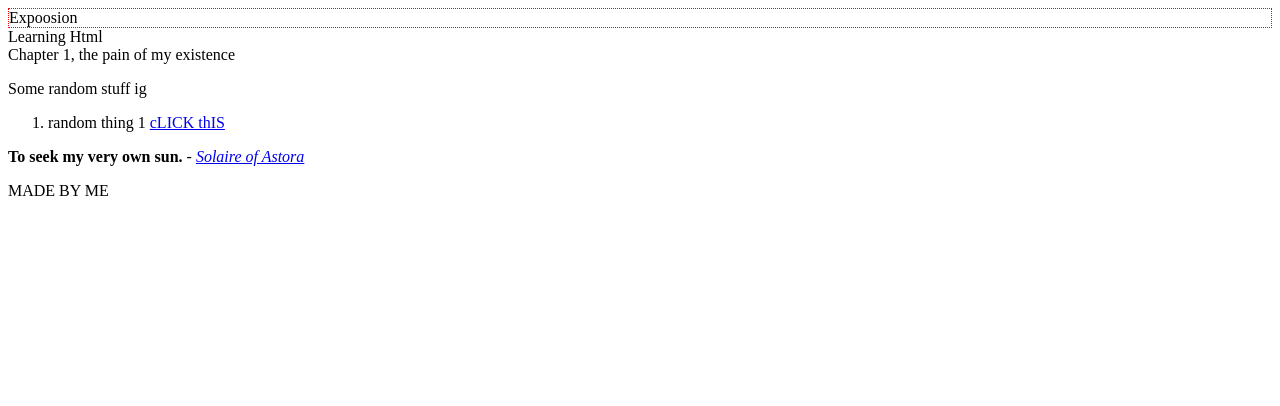
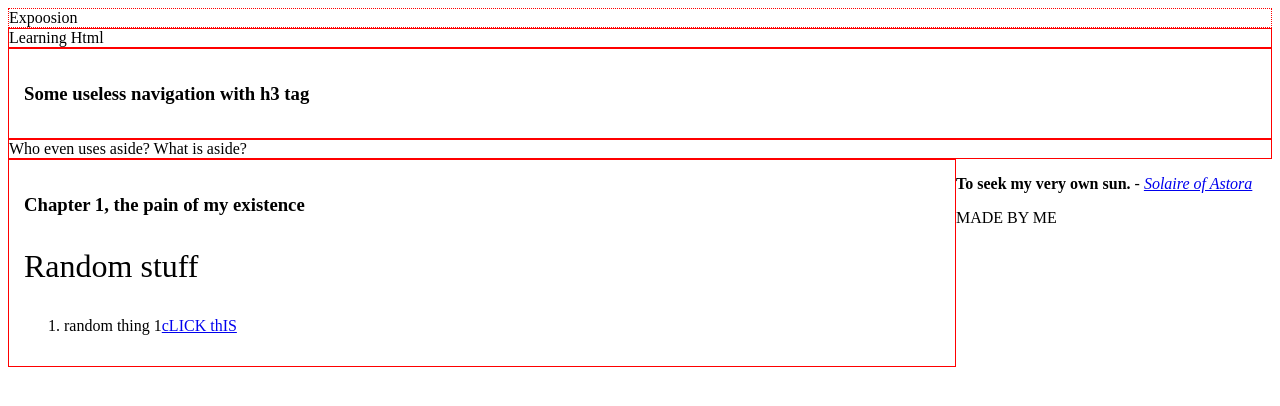
Before and after one commit to Solaire0fAstora/Footer-Practice-github.io, a plain HTML site: page index.html in a window 1280 px wide. Drawn offline with Linux system fonts and the light colour scheme.

Commit message:
wt4etgsdvc

```diff
--- a/index.html
+++ b/index.html
@@ -5,17 +5,33 @@
     <meta charset="utf-8">
     <title>Practice Footer</title>
     <script type = "text/javascript">alert "I'm an evil mastermind ehuehuehueyeujheuh." </script>
-    <style> div {border: thin dotted red;}</style>
+    <style>
+    div {border: thin dotted red;}
+    *{box-sizing: border-box;}
+    .header {border: 1px solid red}
+    .menu {width:25%
+          float: left;
+          padding: 15px;
+          border: 1px solid red}
+    .main {width: 75%;
+          float: left;
+          padding: 15px;
+          border: 1px solid red}
+
+    </style>
+    <div stlye="font-size:3">Expoosion</div>
   </head>
   <body>
-    <div>Expoosion</div>
-    <header>Learning Html</header>
-    <section> Chapter 1, the pain of my existence
-      <article>
-        <p> Some random stuff ig </p>
+    <header class="header">Learning Html</header>
+    <nav class="menu"><h3> Some useless navigation with h3 tag </h3></nav>
+    <aside class="header">Who even uses aside? What is aside?</aside>
+    <section class="main"><h3 style="font-size:2.5">Chapter 1, the pain of my existence</h3>
+      <article></article>
+        <p style="font-size:2.5vw">Random stuff</p>
         <ol>
-          <li> random thing 1 <a href="childPages/template.html">cLICK thIS</a>
+          <li style="font-size:1">random thing 1<a href="childPages/template.html">cLICK thIS</a>
         </ol>
+     </section>
   </body>
   <footer>
     <p>
```
